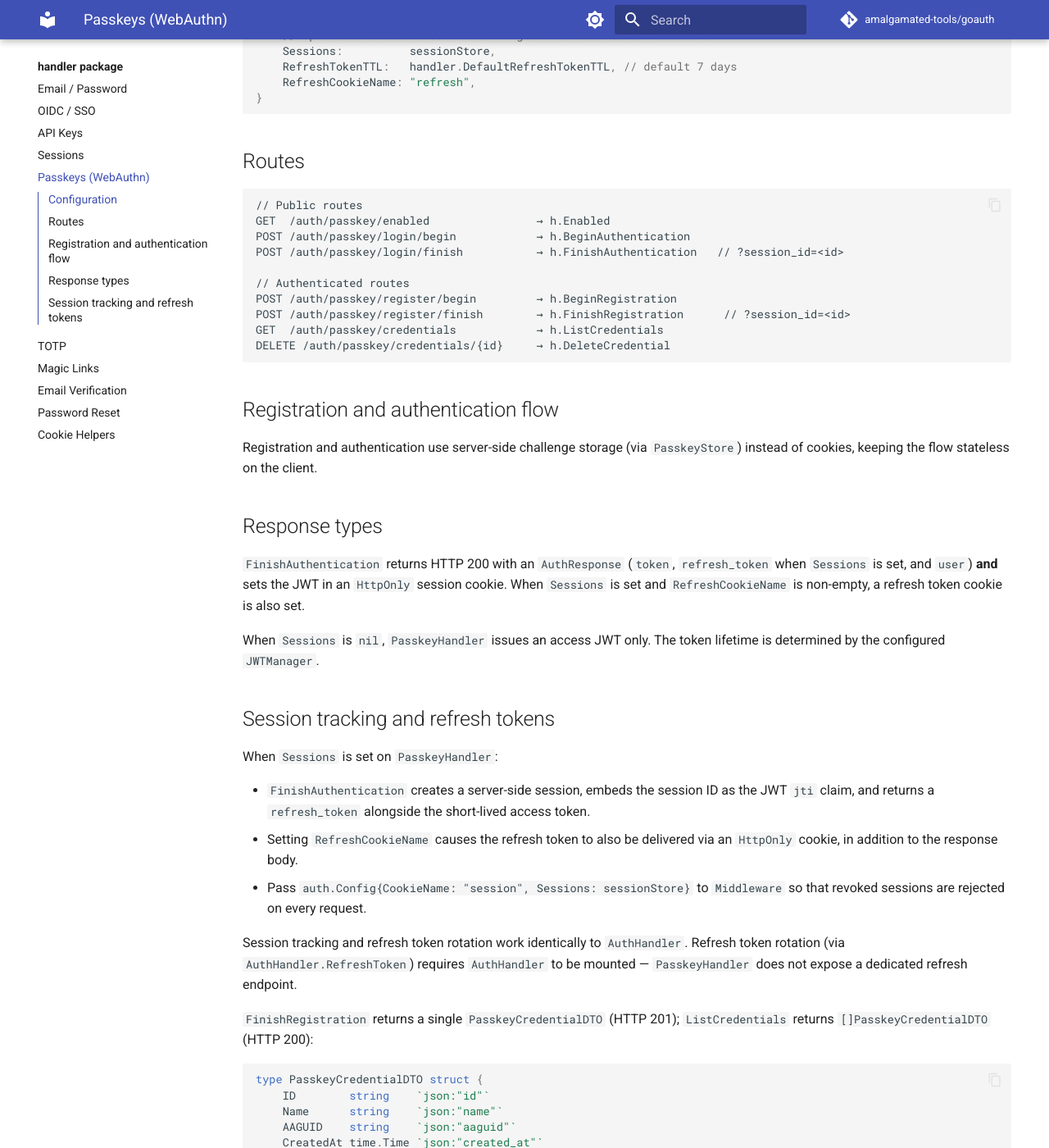
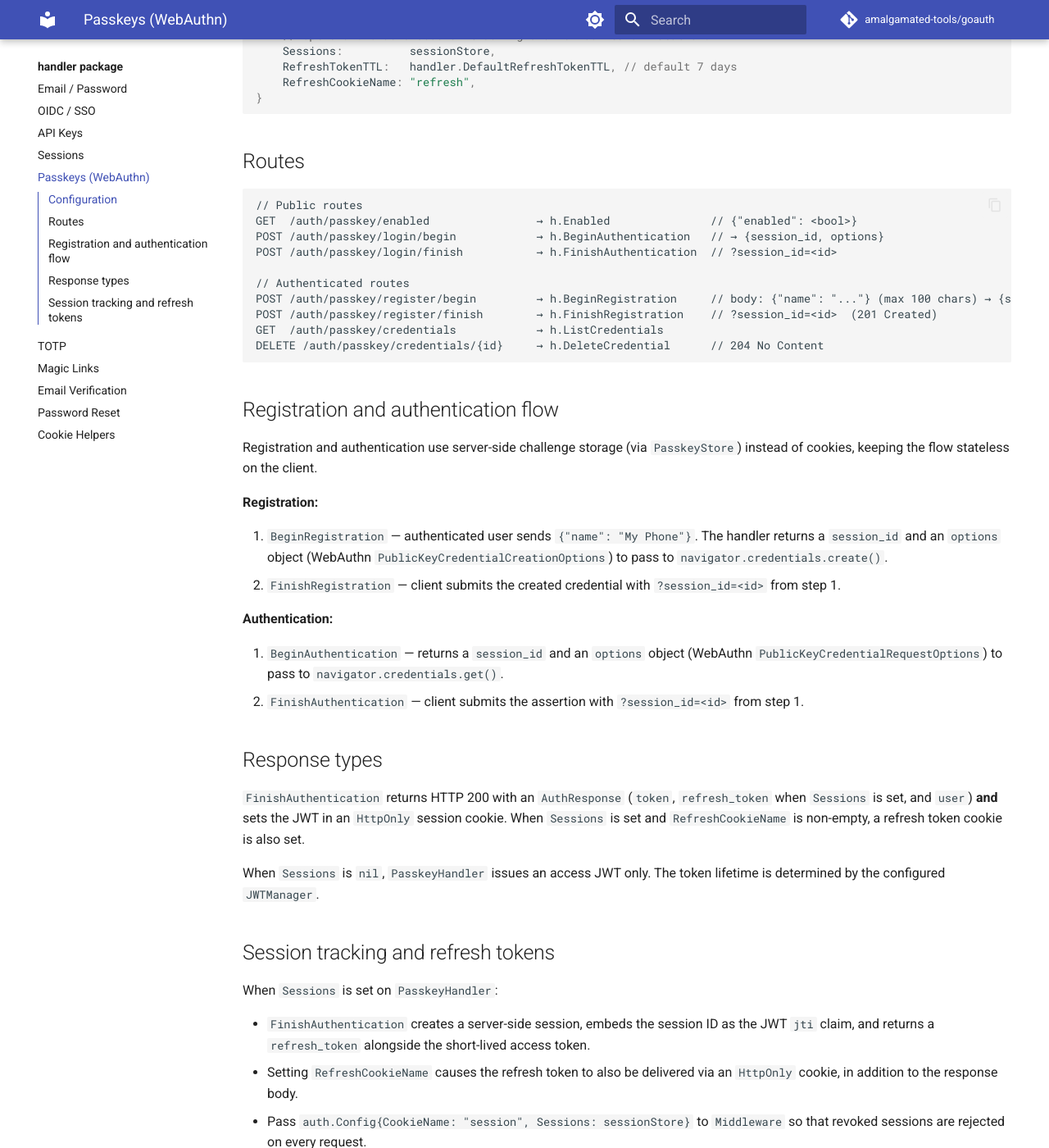
Before and after one commit to amalgamated-tools/goauth, an MkDocs documentation site: the page built from docs/handler/passkeys.md, in a window 1280 px wide and 1400 px high, scrolled down 613 px. Shown: the whole window at 82% size. Built offline with MkDocs 1.6.1 and Material for MkDocs 9.7.7, drawn with Linux system fonts in a browser that asks for light colours; comment, search, counter and statistics services are not loaded.

Commit message:
docs: document missing HTTP status codes, request formats, and edge cases (#129)
* docs: document missing HTTP status codes, request formats, and edge cases

- handler/auth.md: add HTTP status code table (Signup=201, 409 on duplicate
  email, Login=403 when RequireVerification blocks unverified accounts)
- handler/api-keys.md: note Create returns 201 Created; document 100-char
  name limit and required name field in request body
- handler/passkeys.md: document BeginRegistration request body ({"name"})
  and the {session_id, options} shape returned by Begin* endpoints; clarify
  step-by-step registration and authentication flows
- handler/password-reset.md: document that RequestReset deletes the stored
  token when SendResetEmail fails to maintain consistent state

Co-authored-by: Copilot <223556219+Copilot@users.noreply.github.com>

* docs: add missing 400/404 status codes to auth handler table

Login: add 400 for missing email/password
RefreshToken: add 400 for missing refresh token
Me: add 404 for user not found (deleted account with valid JWT)
ChangePassword: add OIDC-only account case to 400 description

* docs: fix passkeys.md name limit and grammar

Add '(max 100 chars)' to BeginRegistration route comment.
Fix 'a `options` object' → 'an `options` object' in both flow descriptions.

---------

Co-authored-by: github-actions[bot] <41898282+github-actions[bot]@users.noreply.github.com>
Co-authored-by: Copilot <223556219+Copilot@users.noreply.github.com>
Co-authored-by: Patrick Veverka <veverkap@users.noreply.github.com>

````diff
--- a/docs/handler/passkeys.md
+++ b/docs/handler/passkeys.md
@@ -30,20 +30,30 @@ h := &handler.PasskeyHandler{
 
 ```
 // Public routes
-GET  /auth/passkey/enabled                → h.Enabled
-POST /auth/passkey/login/begin            → h.BeginAuthentication
-POST /auth/passkey/login/finish           → h.FinishAuthentication   // ?session_id=<id>
+GET  /auth/passkey/enabled                → h.Enabled               // {"enabled": <bool>}
+POST /auth/passkey/login/begin            → h.BeginAuthentication   // → {session_id, options}
+POST /auth/passkey/login/finish           → h.FinishAuthentication  // ?session_id=<id>
 
 // Authenticated routes
-POST /auth/passkey/register/begin         → h.BeginRegistration
-POST /auth/passkey/register/finish        → h.FinishRegistration      // ?session_id=<id>
+POST /auth/passkey/register/begin         → h.BeginRegistration     // body: {"name": "..."} (max 100 chars) → {session_id, options}
+POST /auth/passkey/register/finish        → h.FinishRegistration    // ?session_id=<id>  (201 Created)
 GET  /auth/passkey/credentials            → h.ListCredentials
-DELETE /auth/passkey/credentials/{id}     → h.DeleteCredential
+DELETE /auth/passkey/credentials/{id}     → h.DeleteCredential      // 204 No Content
 ```
 
 ## Registration and authentication flow
 
 Registration and authentication use server-side challenge storage (via `PasskeyStore`) instead of cookies, keeping the flow stateless on the client.
+
+**Registration:**
+
+1. `BeginRegistration` — authenticated user sends `{"name": "My Phone"}`. The handler returns a `session_id` and an `options` object (WebAuthn `PublicKeyCredentialCreationOptions`) to pass to `navigator.credentials.create()`.
+2. `FinishRegistration` — client submits the created credential with `?session_id=<id>` from step 1.
+
+**Authentication:**
+
+1. `BeginAuthentication` — returns a `session_id` and an `options` object (WebAuthn `PublicKeyCredentialRequestOptions`) to pass to `navigator.credentials.get()`.
+2. `FinishAuthentication` — client submits the assertion with `?session_id=<id>` from step 1.
 
 ## Response types
 
````
Also changed, not shown: docs/handler/api-keys.md (+10 -2 lines), docs/handler/auth.md (+12 -0 lines), docs/handler/password-reset.md (+3 -0 lines).
